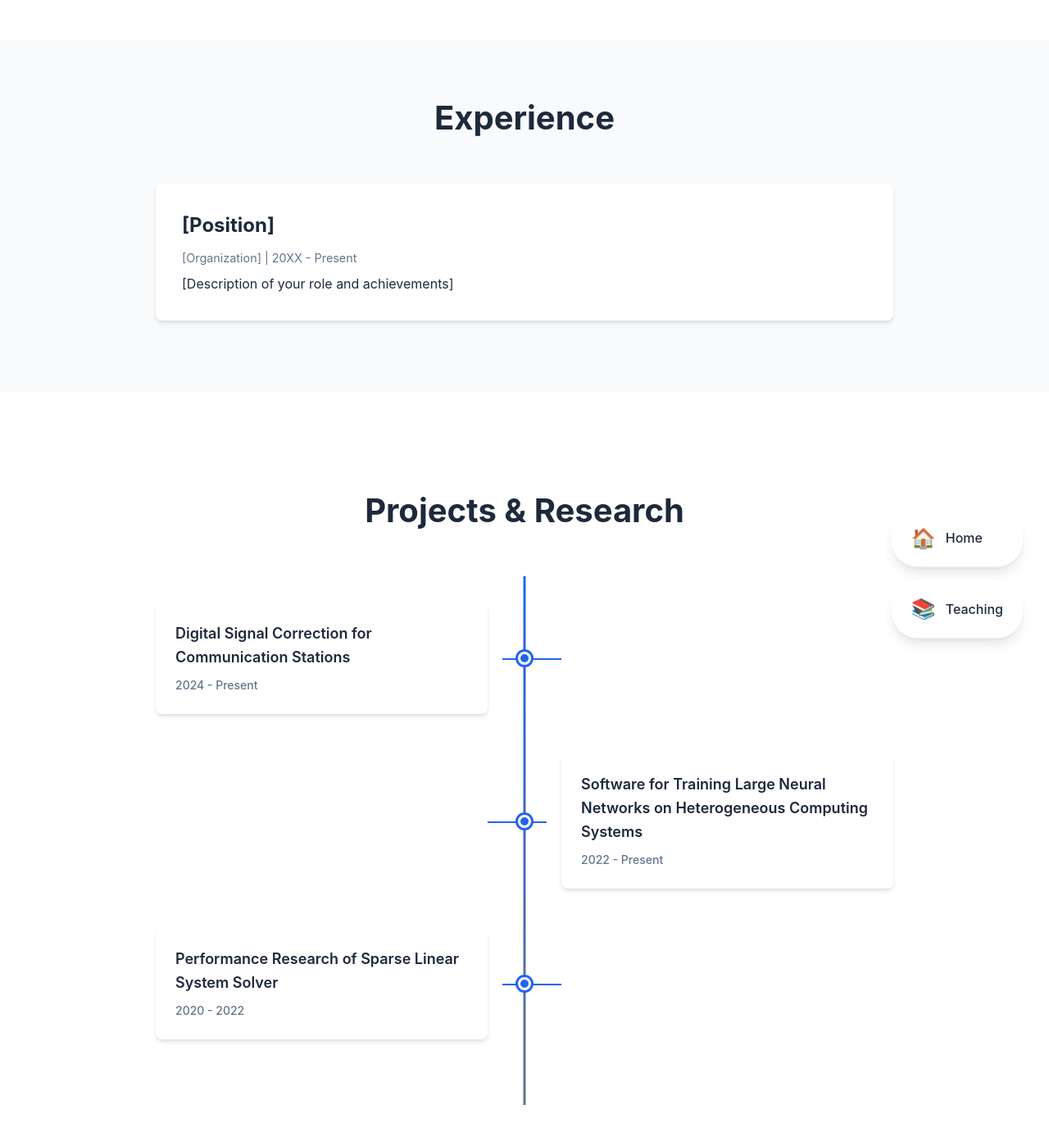
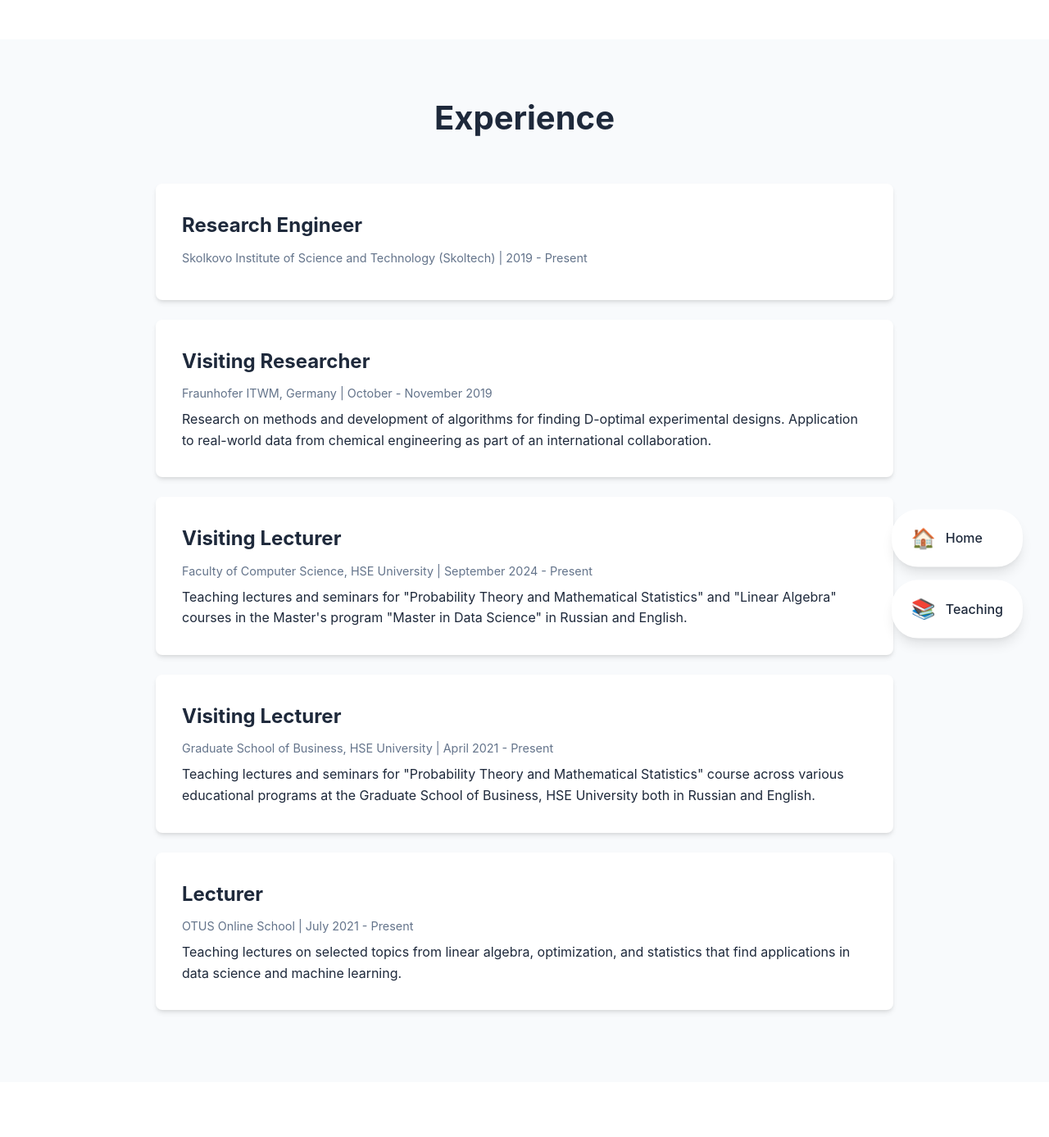
Before and after one commit to glkarpov/glkarpov.github.io, a Jekyll site: the page built from cv.html, in a window 1280 px wide and 1400 px high, scrolled down 1128 px. Shown: the top 1387 px of the window at 82% size. Built offline with Jekyll 4.4.1, drawn with Linux system fonts in a browser that asks for light colours; some of the changed text lies outside the part shown.

Commit message:
cv update

```diff
--- a/_config.yml
+++ b/_config.yml
@@ -39,53 +39,79 @@
 
 # Experience
 experience:
-  - position: "[Position]"
-    organization: "[Organization]"
-    period: "20XX - Present"
-    description: "[Description of your role and achievements]"
-  # Add more experience entries as needed
+  - position: "Research Engineer"
+    organization: "Skolkovo Institute of Science and Technology (Skoltech)"
+    period: "2019 - Present"
+    description: |
+  - position: "Visiting Researcher"
+    organization: "Fraunhofer ITWM, Germany"
+    period: "October - November 2019"
+    description: |
+      Research on methods and development of algorithms for finding D-optimal experimental designs. Application to real-world data from chemical engineering as part of an international collaboration.
+  - position: "Visiting Lecturer"
+    organization: "Faculty of Computer Science, HSE University"
+    period: "September 2024 - Present"
+    description: |
+      Teaching lectures and seminars for "Probability Theory and Mathematical Statistics" and "Linear Algebra" courses in the Master's program "Master in Data Science" in Russian and English.
+  - position: "Visiting Lecturer"
+    organization: "Graduate School of Business, HSE University"
+    period: "April 2021 - Present"
+    description: |
+      Teaching lectures and seminars for "Probability Theory and Mathematical Statistics" course across various educational programs at the Graduate School of Business, HSE University both in Russian and English.
+  - position: "Lecturer"
+    organization: "OTUS Online School"
+    period: "July 2021 - Present"
+    description: |
+      Teaching lectures on selected topics from linear algebra, optimization, and statistics that find applications in data science and machine learning.
 
 # Projects (with details for accordion on CV page)
 projects:
-  - title: "Digital Signal Correction for Communication Stations"
-    description: "Engineering-research project on correction of digital signals received by communication stations"
+  - title: "Digital Signal Correction for Wireless Communication Stations"
+    description: |
+      Some type of interference signals (PIM, Passive InterModulation) arriving at the receiver band frequencies complicate the decoding of useful subscriber signals.
+      The goal of the project is to develop a machine learning model that effectively predicts interference component and has a small number of parameters for online deployment at the base station.
+
+      Personal contribution at different stages includes research of classical physical and machine learning-based models for interference prediction,
+      efficient implementation of mathematical algorithms in high-level languages, and investigation of computational complexity of different approaches.
     period: "2024 - Present"
-    details: |
-      ## Project Overview
-
-      Special types of interference arriving at the antenna complicate the reception and decoding of useful subscriber signals. The goal of the project is to develop a machine learning model that effectively predicts interference and has a small number of parameters for online deployment at the base station.
-
-      ## Responsibilities
-
-      Research of classical physical and machine learning-based models for interference prediction, efficient implementation of mathematical algorithms in high-level languages, and investigation of computational complexity of different approaches.
+    details: ""
     url: ""
     github: ""
     tags: ["Machine Learning", "Signal Processing", "Communications", "Research"]
-  - title: "Software for Training Large Neural Networks on Heterogeneous Computing Systems"
-    description: "Engineering-research project on creating new software for training large neural networks on heterogeneous computing systems"
-    period: "2022 - Present"
+  - title: "NNTile: Software for Training Large Neural Networks on Heterogeneous Computing Nodes"
+    description: |
+      The project is a nice example of ideas emerging from bringing two science disciplines together.
+
+      On one hand, there is StarPU, a specialized library that helps computer programs run much faster by automatically splitting work between different computing nodes, like the CPU and the GPU.
+      It takes care of the "traffic control" by using its own scheduler and thus deciding where data needs to go and which processor is best for each specific task.
+      This library is most popular in High-Performance Computing and Numerical Linear Algebra communities, where it is used to run massive simulations, complex math problems on the most powerful supercomputers.
+      On the other hand, there is ML applications and growing problems with the cost and availability of the most high-end GPUs. The idea was to bring these two worlds together
+      and try to make relatively old computing clusters still relevant for the current ML demands by wise scheduling across heterogeneous computing nodes with the help of StarPU.
+
+      Personal contribution at different stages includes writing mathematical code in Python, C++ and CUDA, conducting experiments on computational efficiency,
+      and creating machine learning models on the new framework.
+    period: "2023 - Present"
     details: |
-      ## Project Overview
+      ### Project support and recognition
 
-      Development of new software platform for training large neural networks on heterogeneous computing systems.
-
-      ## Responsibilities
-
-      Conducting experiments on computational efficiency of the new approach, writing mathematical code in languages of different levels, and creating machine learning models on the new platform.
+      In the April, 2024 our project was selected by The Foundation for Assistance to Small Innovative Enterprises (https://fasie.ru/) for 2-year financial support.
     url: ""
-    github: ""
+    github: "https://github.com/nntile/nntile"
     tags: ["Deep Learning", "High Performance Computing", "Software Development", "Research"]
   - title: "Performance Research of Sparse Linear System Solver"
-    description: "Engineering-research project on investigating the performance of a sparse linear system solver in a commercial optimization package"
+    description: |
+      This was a significant early-career commercial project with a major company developing an optimization package.
+      The challenge was that their Simplex method implementation performed slower than competitors, but we had no access to the source code.
+
+      To address this, we were to develop a black-box framework that intercepted inputs and outputs of the target library,
+      enabling us to analyze performance bottlenecks and formulate hypotheses about the underlying implementation.
+      Based on this analysis, we proposed algorithmic improvements and independently implemented an optimized version of the solver in C++,
+      which met the required performance specifications.
+
+      This project significantly enhanced my skills in linear algebra tools, multi-level and especially low-level programming,
+      while improving my overall code quality and programming style.
     period: "2020 - 2022"
-    details: |
-      ## Project Overview
-
-      Research project focused on investigating the performance of a sparse linear system solver as part of a commercial optimization package.
-
-      ## Responsibilities
-
-      Development of experimental framework, analysis of mathematical components, and independent implementation of fragments of new algorithms in C++.
+    details: ""
     url: ""
     github: ""
     tags: ["Numerical Methods", "C++", "Optimization", "Research"]
```
